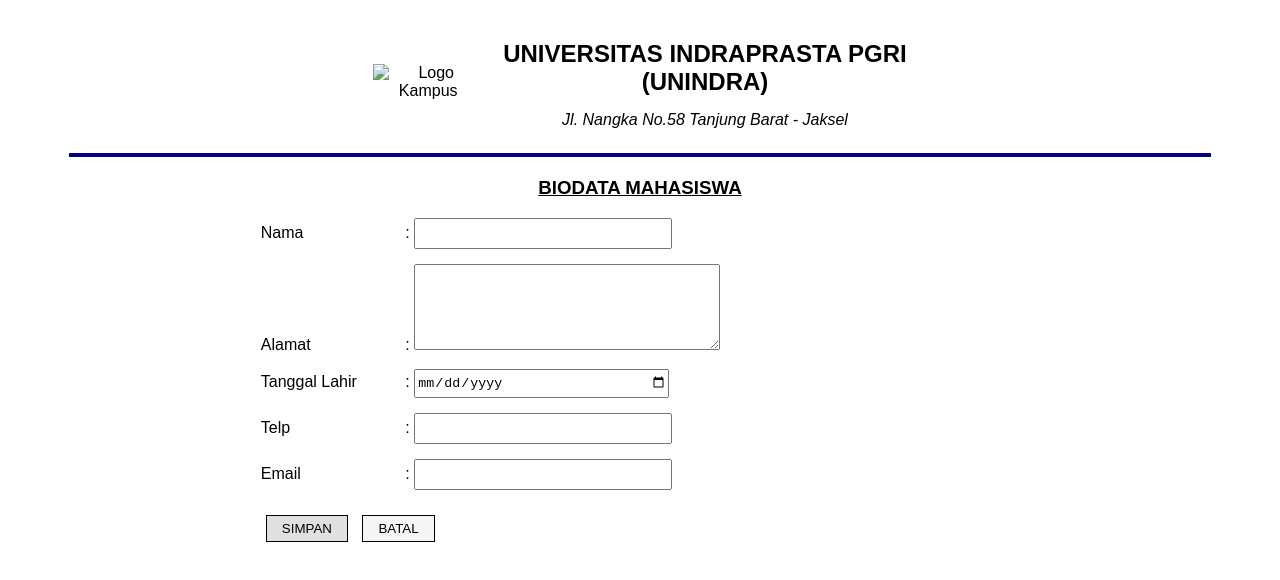
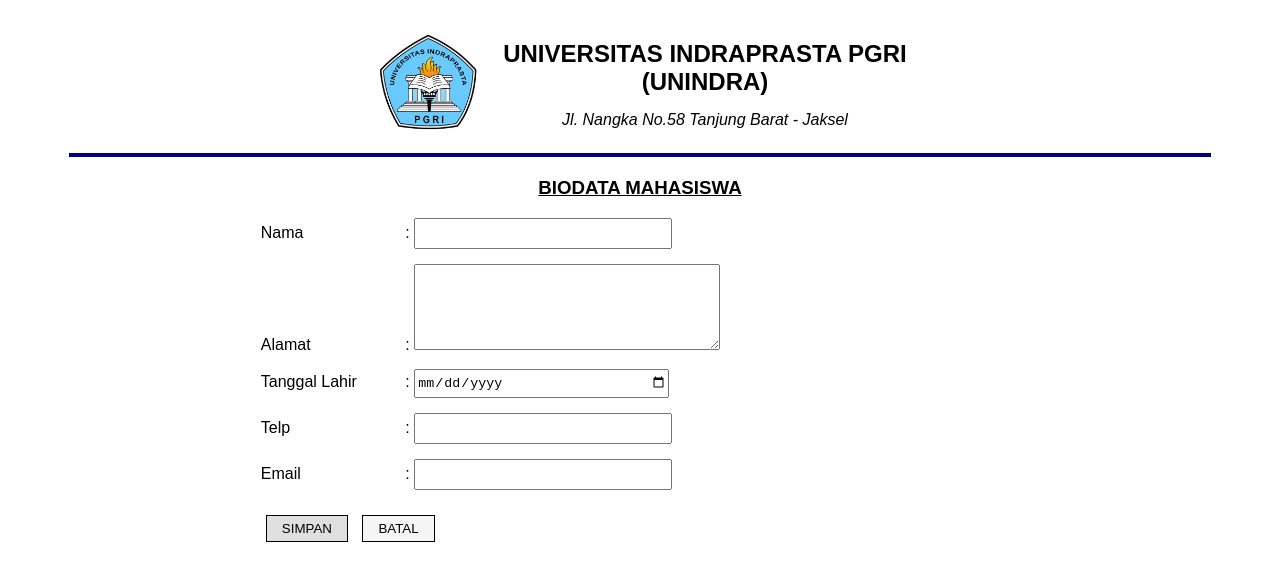
Before and after one commit to hmulyana282/PWD-PERTEMUAN-11, a plain HTML site: page index.html in a window 1280 px wide. Drawn offline with Linux system fonts and the light colour scheme.

Commit message:
Add files via upload

```diff
--- a/index.html
+++ b/index.html
@@ -9,7 +9,7 @@
 <body>
 
    <div id="header">
-    <img src="UNINDRA FOTO.png" id="logo" alt="Logo Kampus">
+    <img src="Logo_Universitas_Indraprasta_PGRI_(UNINDRA).jpg" id="logo" alt="Logo Kampus">
 
     <div class="header-text">
         <h2>UNIVERSITAS INDRAPRASTA PGRI<br>(UNINDRA)</h2>
```
